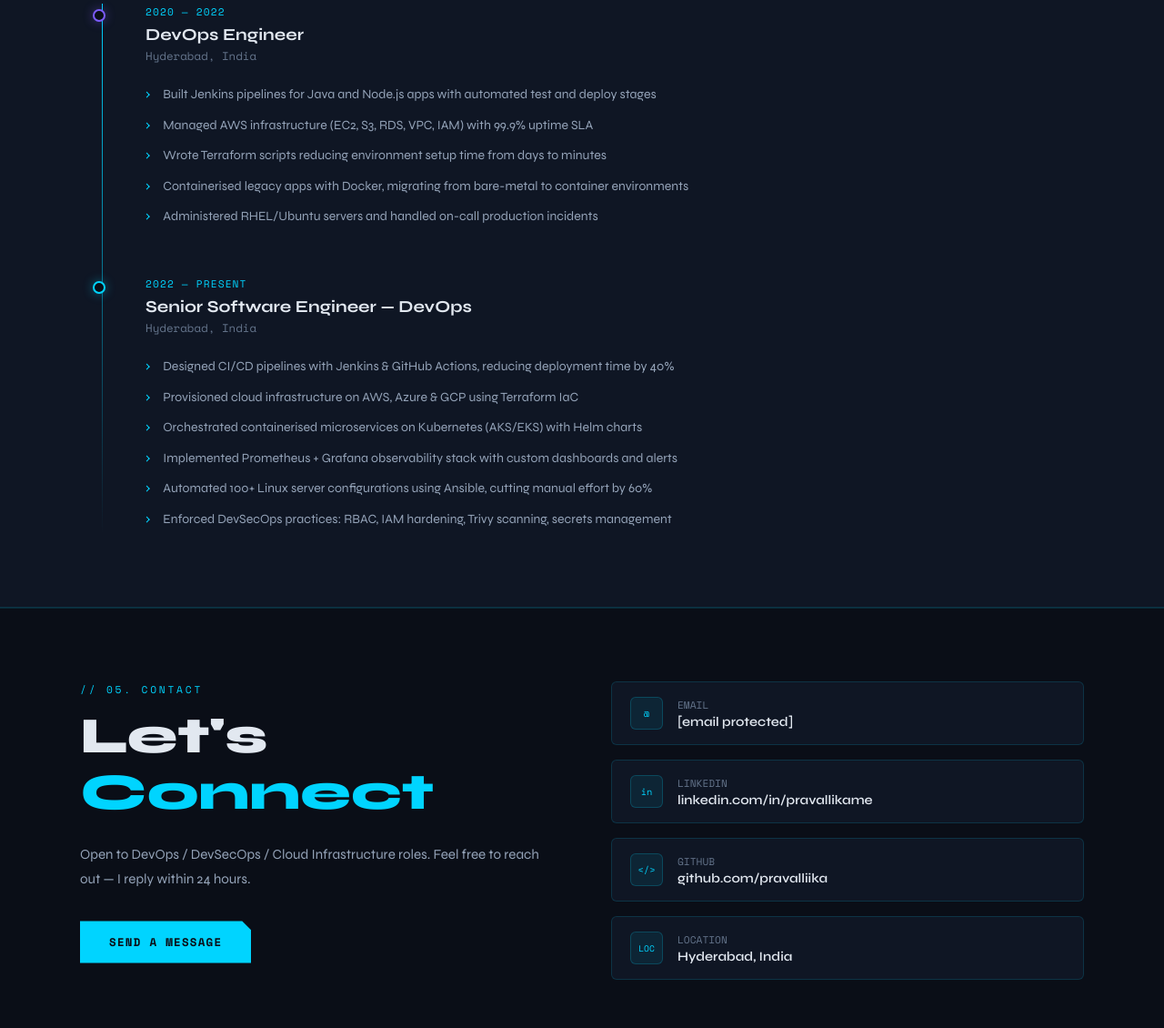
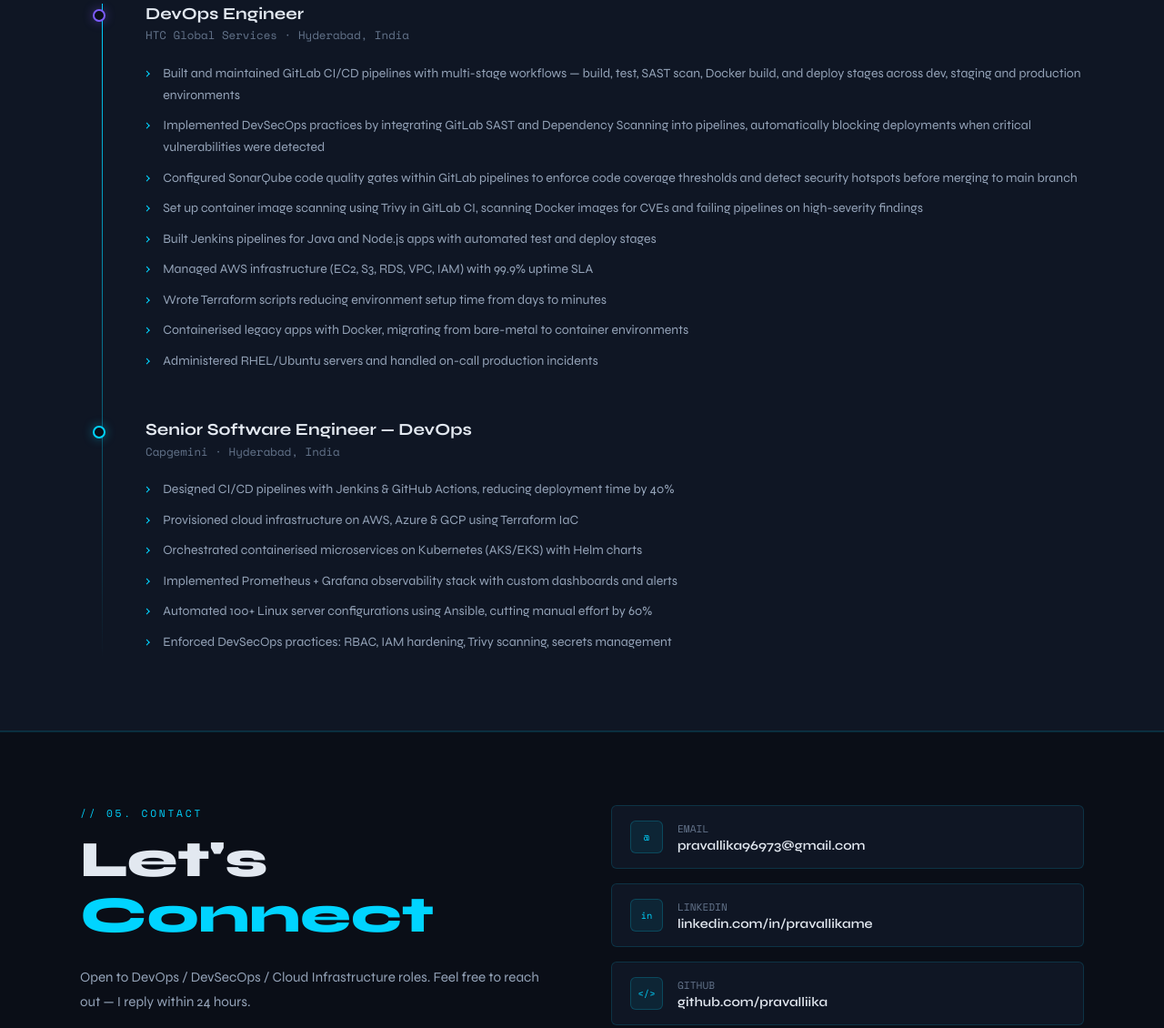
Before and after one commit to pravalliika/pravalliika.github.io, a plain HTML site: page index.html in a window 1280 px wide. Shown: the part 2877-4007 px from the top of the page at 91% size. Drawn offline with nearby package versions, Linux system fonts and the light colour scheme.

Commit message:
Update index.html

```diff
--- a/index.html
+++ b/index.html
@@ -517,7 +517,7 @@
       </p>
       <div class="hero-btns">
         <a href="#projects" class="btn-primary">VIEW PROJECTS</a>
-        <a href="/cdn-cgi/l/email-protection#44343625322528282d2f257d727d7377042329252d286a272b29" class="btn-outline">GET IN TOUCH</a>
+        <a href="mailto:pravallika96973@gmail.com" class="btn-outline">GET IN TOUCH</a>
       </div>
     </div>
 
@@ -763,10 +763,13 @@
 
       <div class="exp-item fade-up">
         <div class="exp-dot" style="border-color:var(--accent2); box-shadow: 0 0 12px rgba(124,92,252,0.4)"></div>
-        <div class="exp-date">2020 — 2022</div>
         <div class="exp-title">DevOps Engineer</div>
-        <div class="exp-company">Hyderabad, India</div>
+        <div class="exp-company">HTC Global Services · Hyderabad, India</div>
         <ul class="exp-points">
+          <li>Built and maintained GitLab CI/CD pipelines with multi-stage workflows — build, test, SAST scan, Docker build, and deploy stages across dev, staging and production environments</li>
+          <li>Implemented DevSecOps practices by integrating GitLab SAST and Dependency Scanning into pipelines, automatically blocking deployments when critical vulnerabilities were detected</li>
+          <li>Configured SonarQube code quality gates within GitLab pipelines to enforce code coverage thresholds and detect security hotspots before merging to main branch</li>
+          <li>Set up container image scanning using Trivy in GitLab CI, scanning Docker images for CVEs and failing pipelines on high-severity findings</li>
           <li>Built Jenkins pipelines for Java and Node.js apps with automated test and deploy stages</li>
           <li>Managed AWS infrastructure (EC2, S3, RDS, VPC, IAM) with 99.9% uptime SLA</li>
           <li>Wrote Terraform scripts reducing environment setup time from days to minutes</li>
@@ -777,9 +780,8 @@
 
       <div class="exp-item fade-up" style="transition-delay:0.15s">
         <div class="exp-dot"></div>
-        <div class="exp-date">2022 — PRESENT</div>
         <div class="exp-title">Senior Software Engineer — DevOps</div>
-        <div class="exp-company">Hyderabad, India</div>
+        <div class="exp-company">Capgemini · Hyderabad, India</div>
         <ul class="exp-points">
           <li>Designed CI/CD pipelines with Jenkins &amp; GitHub Actions, reducing deployment time by 40%</li>
           <li>Provisioned cloud infrastructure on AWS, Azure &amp; GCP using Terraform IaC</li>
@@ -802,14 +804,14 @@
         <div class="section-tag">// 05. CONTACT</div>
         <h2 class="contact-heading">Let's <em>Connect</em></h2>
         <p class="contact-sub">Open to DevOps / DevSecOps / Cloud Infrastructure roles. Feel free to reach out — I reply within 24 hours.</p>
-        <a href="/cdn-cgi/l/email-protection#6c1c1e0d1a0d000005070d555a555b5f2c0b010d0500420f0301" class="btn-primary" style="display:inline-block">SEND A MESSAGE</a>
+        <a href="mailto:pravallika96973@gmail.com" class="btn-primary" style="display:inline-block">SEND A MESSAGE</a>
       </div>
       <div class="contact-links fade-up" style="transition-delay:0.2s">
-        <a href="/cdn-cgi/l/email-protection#c9b9bba8bfa8a5a5a0a2a8f0fff0fefa89aea4a8a0a5e7aaa6a4" class="contact-link">
+        <a href="mailto:pravallika96973@gmail.com" class="contact-link">
           <div class="contact-link-icon">@</div>
           <div>
             <span class="contact-link-label">EMAIL</span>
-            <span class="contact-link-val"><span class="__cf_email__" data-cfemail="f5858794839499999c9e94ccc3ccc2c6b59298949c99db969a98">[email&#160;protected]</span></span>
+            <span class="contact-link-val">pravallika96973@gmail.com</span>
           </div>
         </a>
         <a href="https://linkedin.com/in/pravallikame" class="contact-link" target="_blank">
@@ -842,7 +844,7 @@
   <span>Pravallika M</span> · Built with HTML/CSS/JS · DevOps &amp; DevSecOps Engineer · Hyderabad
 </footer>
 
-<script data-cfasync="false" src="/cdn-cgi/scripts/5c5dd728/cloudflare-static/email-decode.min.js"></script><script>
+<script>
   // Custom cursor
   const cursor = document.getElementById('cursor');
   const ring = document.getElementById('cursor-ring');
```
